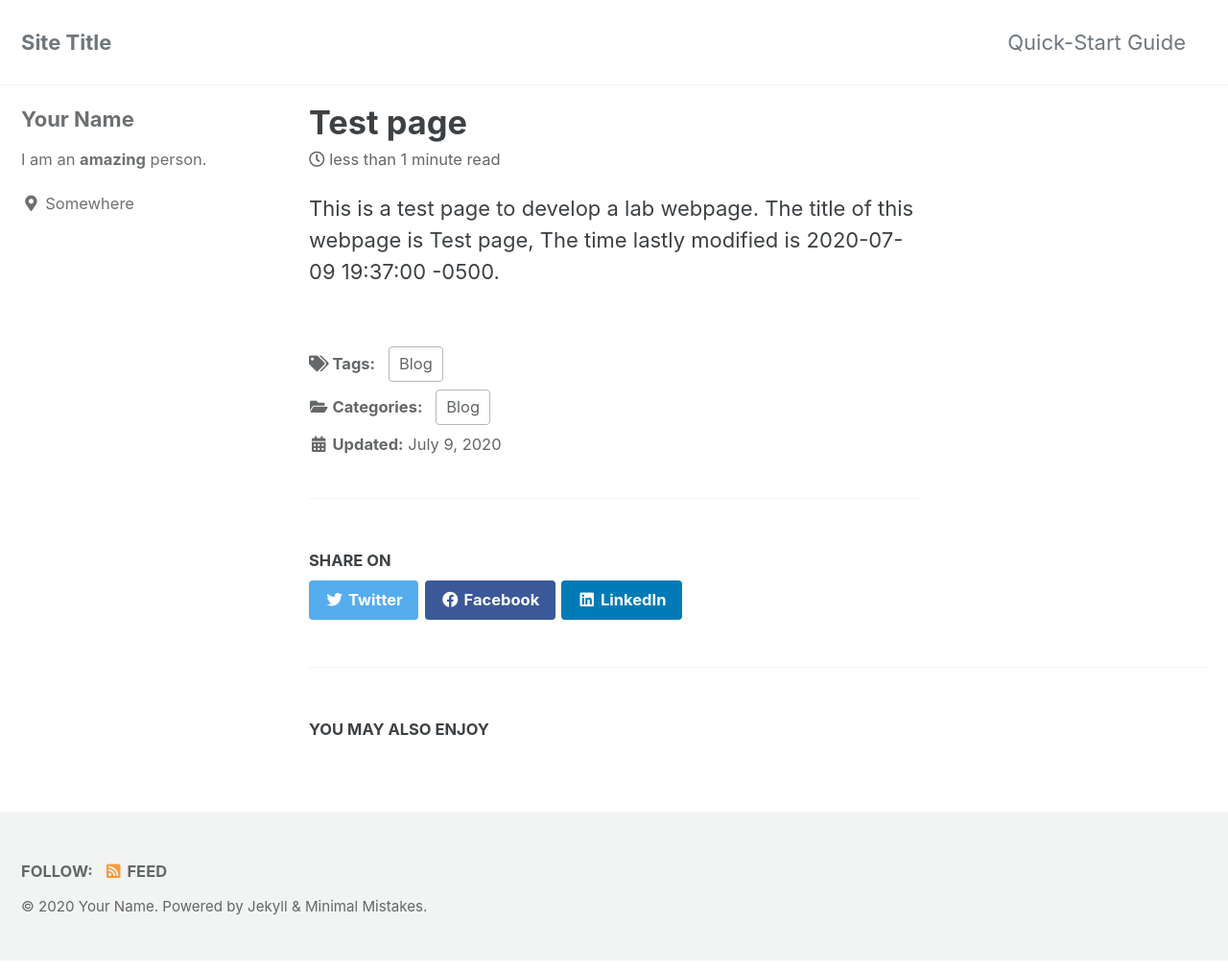
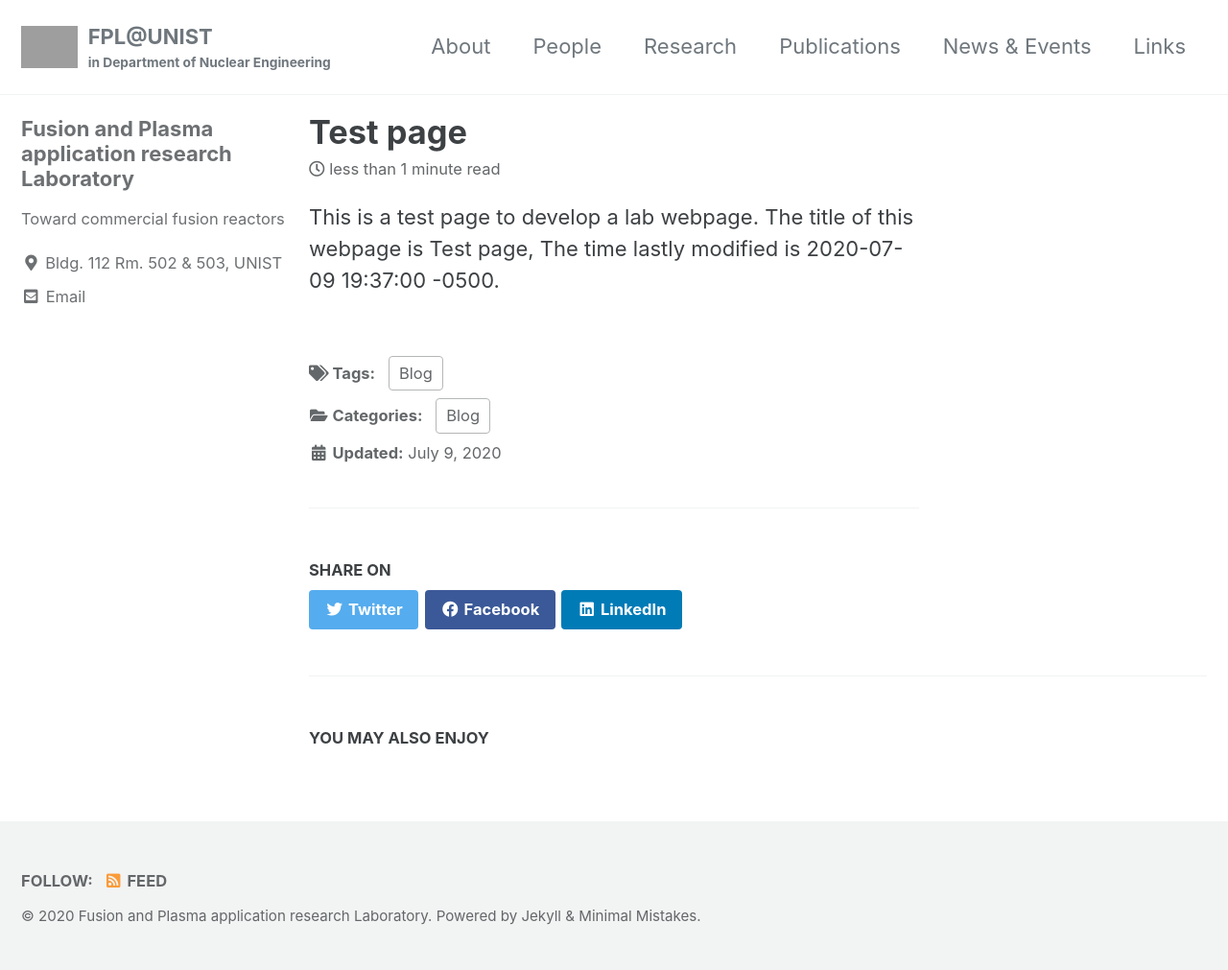
Before and after one commit to UNIST-FPL/unist-fpl.github.io, a Jekyll site: the page built from _posts/2020-07-09-first-post.md, in a window 1280 px wide. Shown: the whole page at 96% size. Built offline with Jekyll 4.4.1, drawn with Linux system fonts in a browser that asks for light colours; cached includes are drawn as plain includes; grey boxes are pictures that could not be loaded.

```diff
--- a/_config.yml
+++ b/_config.yml
@@ -16,16 +16,16 @@ minimal_mistakes_skin    : "default" # "air", "aqua", "contrast", "dark", "dirt"
 
 # Site Settings
 locale                   : "en-US"
-title                    : "Site Title"
+title                    : "FPL@UNIST"
 title_separator          : "-"
-subtitle                 : # site tagline that appears below site title in masthead
-name                     : "Your Name"
-description              : "An amazing website."
-url                      : # the base hostname & protocol for your site e.g. "https://mmistakes.github.io"
+subtitle                 : "in Department of Nuclear Engineering" # site tagline that appears below site title in masthead
+name                     : "Fusion and Plasma application research Laboratory"
+description              : "Intro. to FPL and members"
+url                      : "https://fpl-unist.github.io"
 baseurl                  : # the subpath of your site, e.g. "/blog"
 repository               : # GitHub username/repo-name e.g. "mmistakes/minimal-mistakes"
 teaser                   : # path of fallback teaser image, e.g. "/assets/images/500x300.png"
-logo                     : # path of logo image to display in the masthead, e.g. "/assets/images/88x88.png"
+logo                     : "/assets/images/FPL_Logo.png"
 masthead_title           : # overrides the website title displayed in the masthead, use " " for no title
 # breadcrumbs            : false # true, false (default)
 words_per_minute         : 200
@@ -93,15 +93,15 @@ analytics:
 
 # Site Author
 author:
-  name             : "Your Name"
+  name             : "Fusion and Plasma application research Laboratory"
   avatar           : # path of avatar image, e.g. "/assets/images/bio-photo.jpg"
-  bio              : "I am an **amazing** person."
-  location         : "Somewhere"
+  bio              : "Toward commercial fusion reactors"
+  location         : "Bldg. 112 Rm. 502 & 503, UNIST"
   email            :
   links:
     - label: "Email"
       icon: "fas fa-fw fa-envelope-square"
-      # url: "mailto:your.name@email.com"
+      url: "mailto:esyoon@unist.ac.kr"
     - label: "Website"
       icon: "fas fa-fw fa-link"
       # url: "https://your-website.com"
@@ -209,7 +209,7 @@ sass:
 permalink: /:categories/:title/
 paginate: 5 # amount of posts to show
 paginate_path: /page:num/
-timezone: # https://en.wikipedia.org/wiki/List_of_tz_database_time_zones
+timezone: Asia/Seoul # https://en.wikipedia.org/wiki/List_of_tz_database_time_zones
 
 
 # Plugins (previously gems:)
```
Also changed, not shown: _data/navigation.yml (+12 -10 lines), _pages/home.md (added, +38 -0 lines), index.html.org (renamed from index.html).
